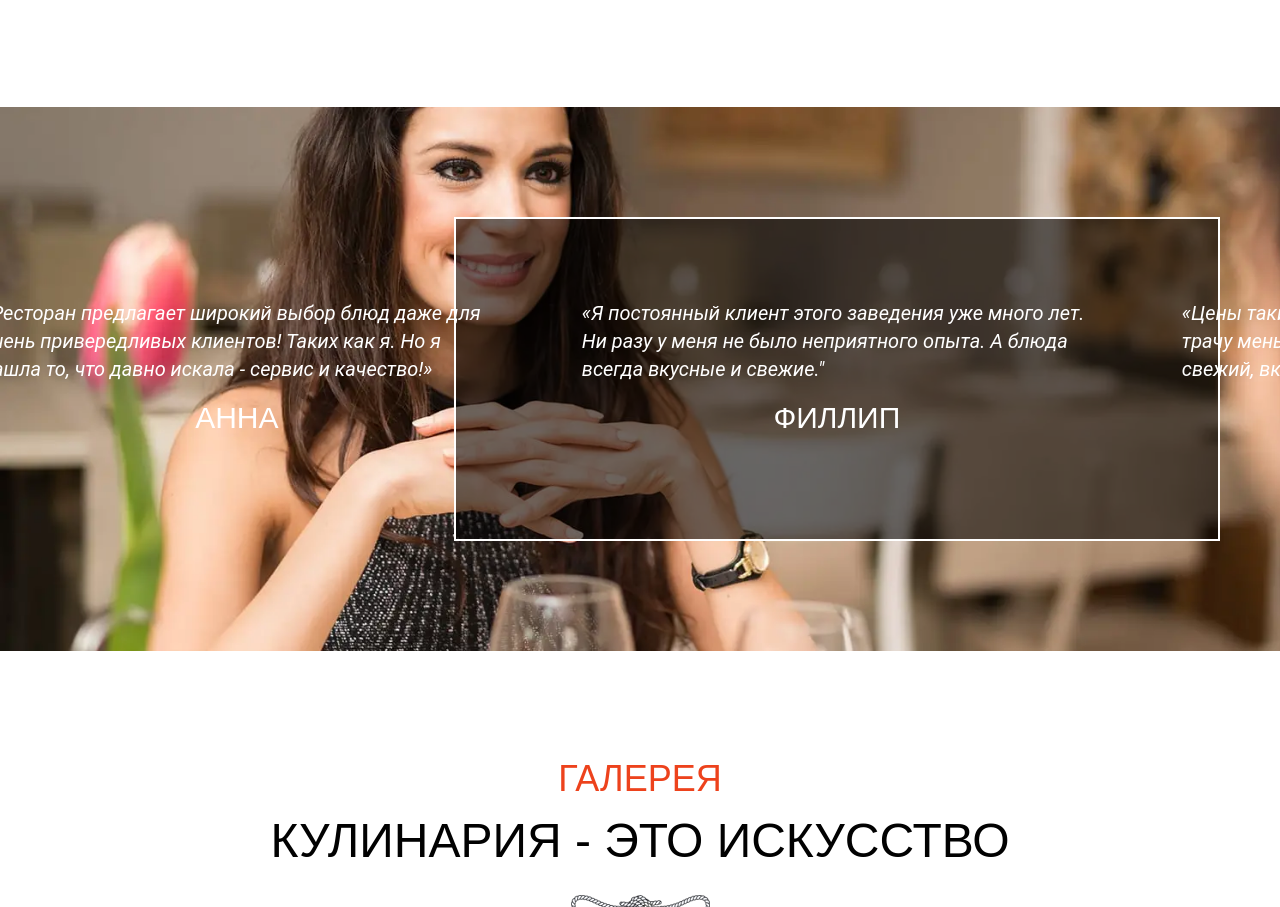
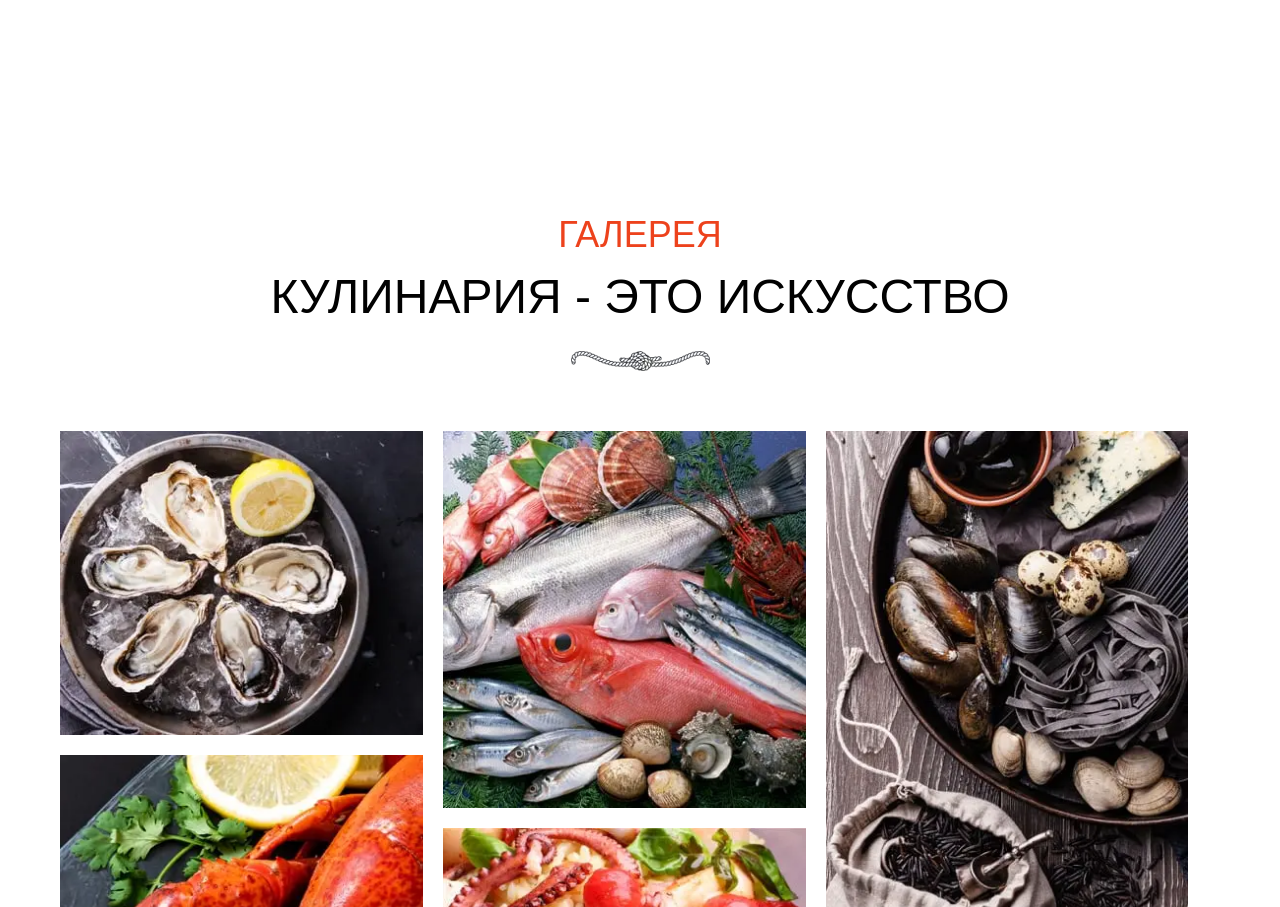
Before and after one commit to KachurovskyiD/seafood.github.io, a plain HTML site: page index.html in a window 1280 px wide. Shown: the part 7504-8411 px from the top of the page. Drawn offline with nearby package versions, Linux system fonts and the light colour scheme; a web font is replaced by a local one.

Commit message:
Commented reviews block

```diff
--- a/index.html
+++ b/index.html
@@ -721,7 +721,7 @@
     </section>
 
     <!-- Reviews -->
-    <section class="reviews">
+<!--     <section class="reviews">
       <div class="container">
         <div class="reviews__row">
           <div class="reviews__content">
@@ -749,7 +749,7 @@
           </div>
         </div>
       </div>
-    </section>
+    </section> -->
 
     <!-- Gallery -->
     <section id="gallery" class="gallery">
```
